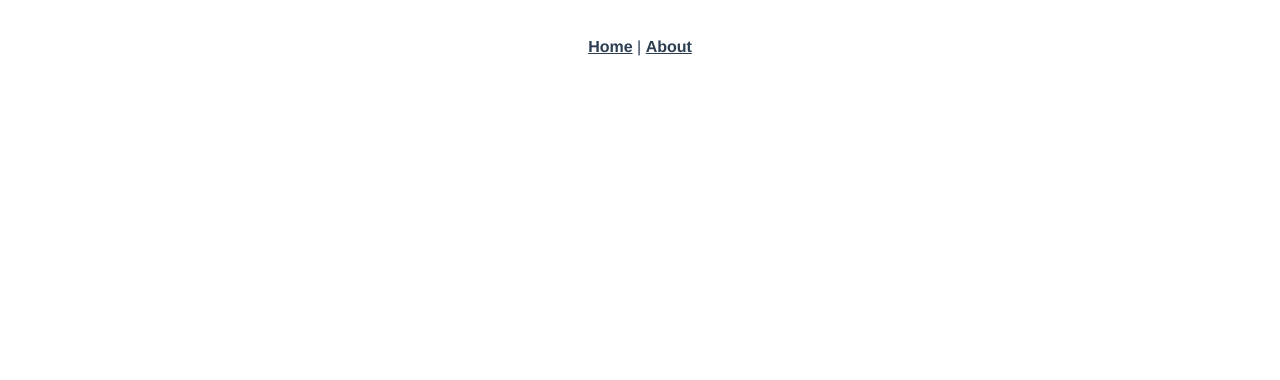
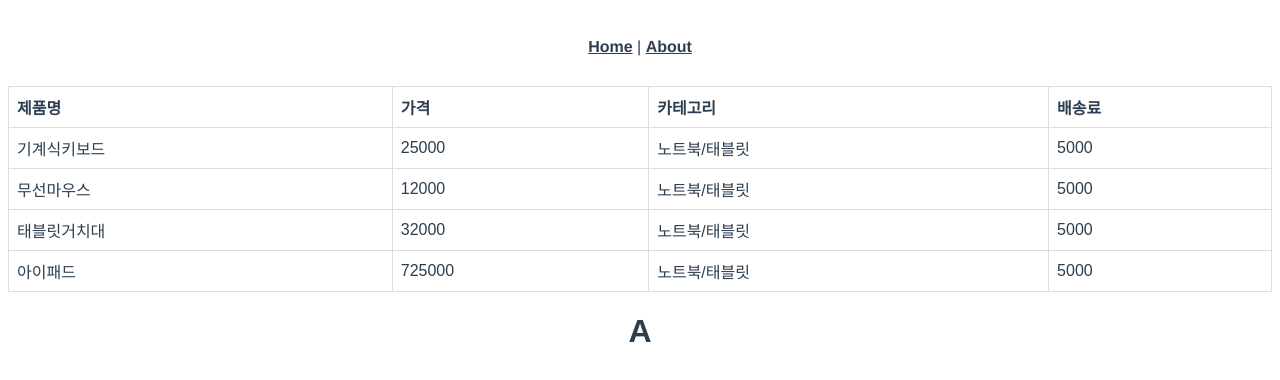
Before and after one commit to RougeOnCheeks/vue-project-week-before, a Vue app: page /databindingList in a window 1280 px wide. Before the commit this address had no page. Shown: the top 380 px of the page. Built offline with nearby package versions, Linux system fonts and the light colour scheme.

Commit message:
데이터 바인딩 - 리스트 랜더링

```diff
--- a/src/router/index.js
+++ b/src/router/index.js
@@ -2,6 +2,7 @@
 import HomeView from '../views/HomeView.vue'
 import DataBinding from "@/views/DataBinding";
 import DataBindingInputText from "@/views/DataBindingInputText";
+import DataBindingList from "@/views/DataBindingList";
 
 const routes = [
   {
@@ -27,6 +28,11 @@
     name: 'DataBindingExamples',
     component: DataBindingInputText
   },
+  {
+    path: '/databindingList',
+    name: 'DataBindingList',
+    component: DataBindingList
+  }
 ]
 
 const router = createRouter({
--- /dev/null
+++ b/src/views/DataBindingList.vue
@@ -0,0 +1,60 @@
+<template>
+  <div>
+    <div>
+      <table>
+        <thead>
+          <tr>
+            <th>제품명</th>
+            <th>가격</th>
+            <th>카테고리</th>
+            <th>배송료</th>
+          </tr>
+        </thead>
+        <tbody>
+          <tr :key="index" v-for="(product, index) in productList">
+            <td>{{product.product_name}}</td>
+            <td>{{product.price}}</td>
+            <td>{{product.category}}</td>
+            <td>{{product.delivery_price}}</td>
+          </tr>
+        </tbody>
+      </table>
+    </div>
+<!--    조건에 따른 랜더링-->
+    <div>
+      <h1 v-if="type=='A'">A</h1>
+      <h1 v-else-if="type=='B'">B</h1>
+      <h1 v-else>C</h1>
+    </div>
+  </div>
+</template>
+
+<script>
+export default {
+  name: "DataBindingList",
+  data(){
+    return{
+      productList: [
+        {"product_name": "기계식키보드", "price": 25000, "category":"노트북/태블릿", "delivery_price":5000},
+        {"product_name": "무선마우스", "price": 12000, "category":"노트북/태블릿", "delivery_price":5000},
+        {"product_name": "태블릿거치대", "price": 32000, "category":"노트북/태블릿", "delivery_price":5000},
+        {"product_name": "아이패드", "price": 725000, "category":"노트북/태블릿", "delivery_price":5000},
+      ],
+      type: 'A'
+    };
+  }
+}
+</script>
+
+<style scoped>
+table{
+  font-family: arial, sans-serif;
+  border-collapse: collapse;
+  width: 100%
+}
+td, th{
+  border: 1px solid #dddddd;
+  text-align: left;
+  padding: 8px;
+}
+</style>
```
Also changed, not shown: 1 other file (tests, documents, lock files or other folders).
